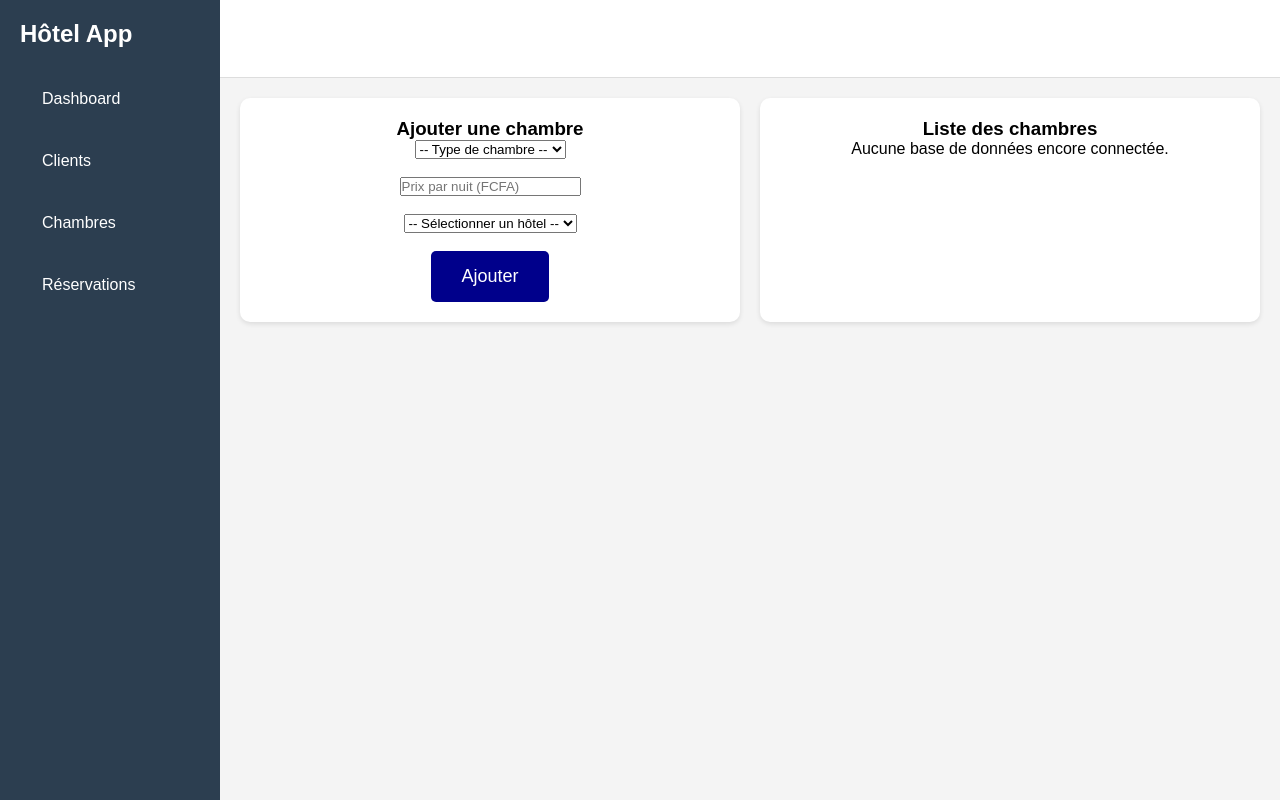
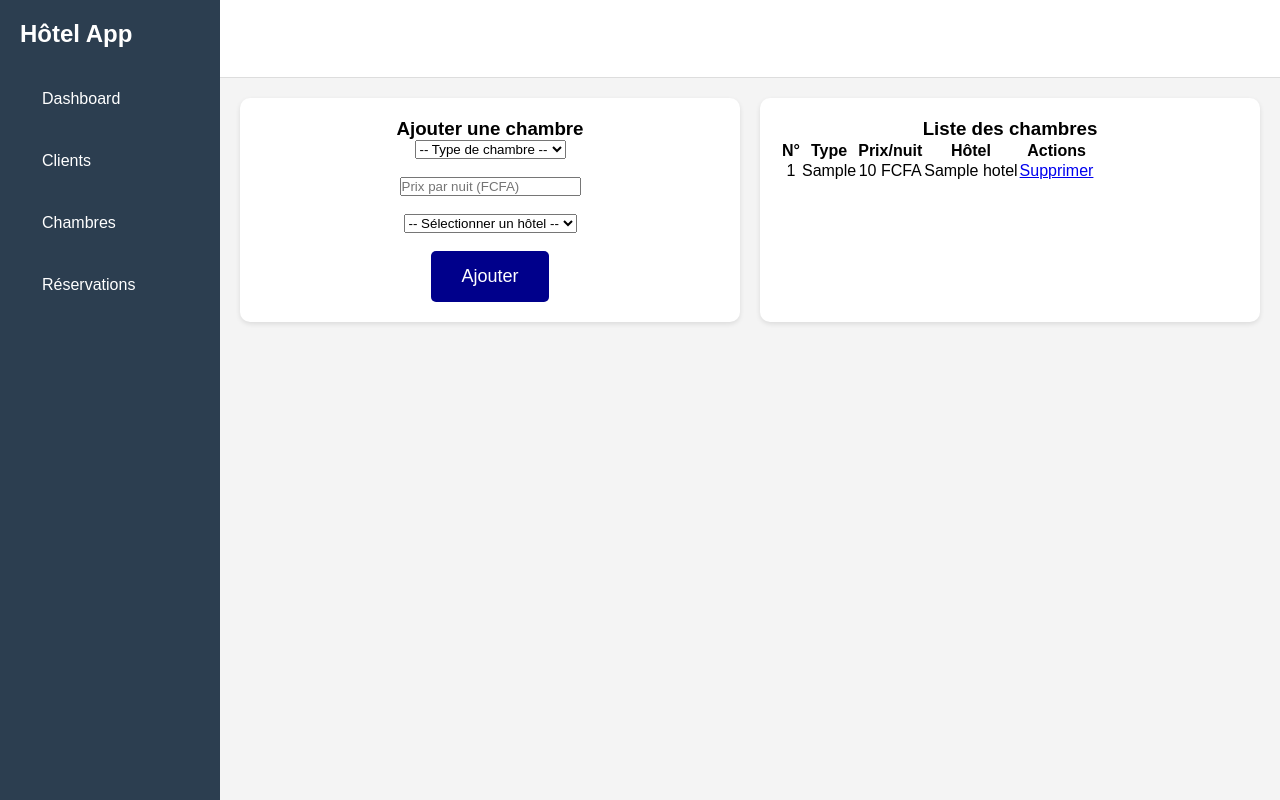
Before and after one commit to adamaberthe2005-byte/hotel_reservation, a PHP site: page /chambres.php in a window 1280 px wide. Run offline with PHP 8.4, Linux system fonts and the light colour scheme; tables that the repository leaves empty hold one stand-in row (values such as "Sample post"); data that the repository does not hold is empty.

Commit message:
connexion backend chambre.php

```diff
--- a/chambres.php
+++ b/chambres.php
@@ -1,4 +1,35 @@
-<?php $page = "chambres"; ?>
+<?php
+require_once 'config/connexion.php';
+
+// ===== AJOUTER UNE CHAMBRE =====
+if (isset($_POST['ajouter'])) {
+    $type   = mysqli_real_escape_string($conn, $_POST['type_ch']);
+    $prix   = intval($_POST['prix_ch']);
+    $num_hot = intval($_POST['num_hot']);
+
+    $sql = "INSERT INTO CHAMBRE (type_ch, prix_ch, num_hot)
+            VALUES ('$type', '$prix', '$num_hot')";
+    mysqli_query($conn, $sql);
+    header("Location: chambres.php");
+    exit();
+}
+
+// ===== SUPPRIMER UNE CHAMBRE =====
+if (isset($_GET['supprimer'])) {
+    $id = intval($_GET['supprimer']);
+    mysqli_query($conn, "DELETE FROM CHAMBRE WHERE num_ch = $id");
+    header("Location: chambres.php");
+    exit();
+}
+
+// ===== RÉCUPÉRER LES HOTELS POUR LE FORMULAIRE =====
+$hotels = mysqli_query($conn, "SELECT * FROM HOTEL");
+
+// ===== RÉCUPÉRER TOUTES LES CHAMBRES =====
+$result = mysqli_query($conn, "SELECT C.*, H.nom_hot
+                                FROM CHAMBRE C
+                                JOIN HOTEL H ON C.num_hot = H.num_hot");
+?>
 
 <!DOCTYPE html>
 <html lang="fr">
@@ -10,7 +41,6 @@
 <body>
 
 <div class="container">
-
 <?php include "sidebar.php"; ?>
 
     <main class="main">
@@ -21,9 +51,9 @@
 
         <section class="content">
 
+            <!-- FORMULAIRE -->
             <div class="card">
                 <h3>Ajouter une chambre</h3>
-
                 <form method="POST">
                     <select name="type_ch" required>
                         <option value="">-- Type de chambre --</option>
@@ -44,15 +74,38 @@
                 </form>
             </div>
 
+            <!-- LISTE -->
             <div class="card">
                 <h3>Liste des chambres</h3>
-                <p>Aucune base de données encore connectée.</p>
+                <table>
+                    <thead>
+                        <tr>
+                            <th>N°</th>
+                            <th>Type</th>
+                            <th>Prix/nuit</th>
+                            <th>Hôtel</th>
+                            <th>Actions</th>
+                        </tr>
+                    </thead>
+                    <tbody>
+                        <?php while ($chambre = mysqli_fetch_assoc($result)) : ?>
+                        <tr>
+                            <td><?php echo $chambre['num_ch']; ?></td>
+                            <td><?php echo $chambre['type_ch']; ?></td>
+                            <td><?php echo number_format($chambre['prix_ch'], 0, ',', ' '); ?> FCFA</td>
+                            <td><?php echo $chambre['nom_hot']; ?></td>
+                            <td>
+                                <a href="chambres.php?supprimer=<?php echo $chambre['num_ch']; ?>"
+                                   onclick="return confirm('Supprimer cette chambre ?')">Supprimer</a>
+                            </td>
+                        </tr>
+                        <?php endwhile; ?>
+                    </tbody>
+                </table>
             </div>
 
         </section>
-
     </main>
-
 </div>
 
 </body>
```
Lines whose indentation alone changed are shown as unchanged.
